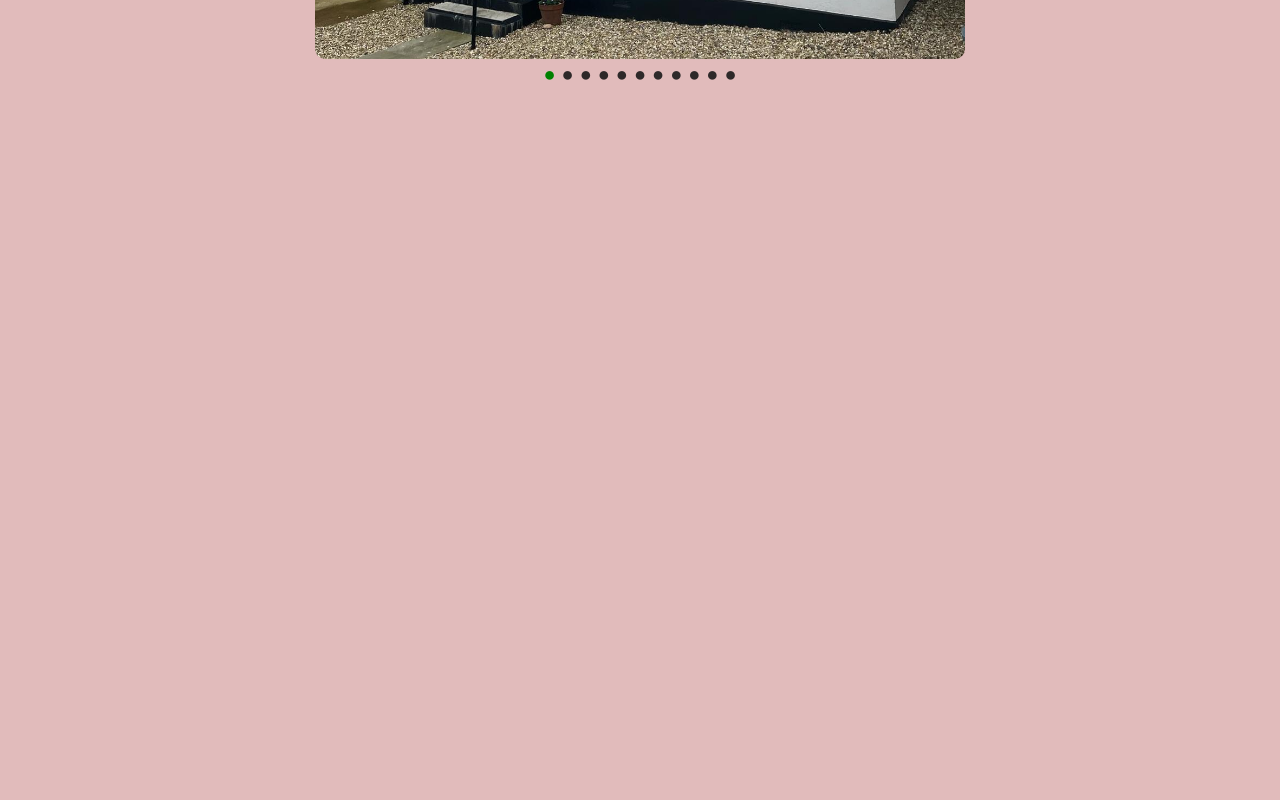
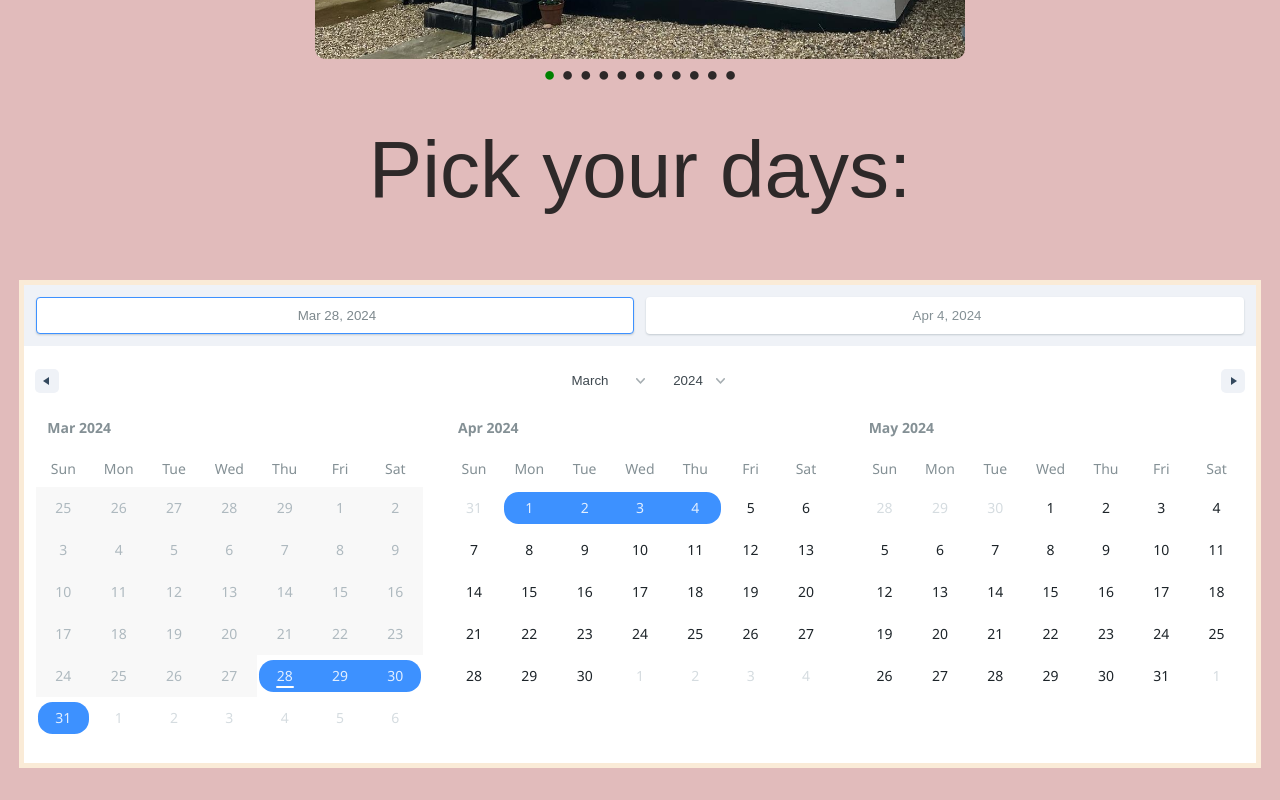
Before and after one commit to tomg195/AndysWebsite, a React (Vite) app: page / in a window 1280 px wide. Shown: the part 776-1576 px from the top of the page. Before the commit the page ends 865 px from the top, so only its background shows below. Built offline with nearby package versions, Linux system fonts and the light colour scheme.

Commit message:
Added BookingCalendar visual

```diff
--- a/package.json
+++ b/package.json
@@ -10,6 +10,7 @@
     "preview": "vite preview"
   },
   "dependencies": {
+    "date-fns": "^3.6.0",
     "react": "^18.2.0",
     "react-date-range": "^2.0.0-alpha.4",
     "react-dom": "^18.2.0"
--- a/src/App.jsx
+++ b/src/App.jsx
@@ -1,5 +1,6 @@
 import { useState } from "react";
 import ImageSlider from "./ImageSlider";
+import BookingCalendar from "./BookingCalendar";
 
 function App() {
   const images = [
@@ -27,19 +28,15 @@ function App() {
       <div className="banner">
         <h1>Andy's holiday home</h1>
       </div>
+
       <div style={containerStyles}>
         <ImageSlider images={images} />
       </div>
 
-      {/* <div style={containerStyles}><ImageSlider images={images} /></div> */}
+      <h2>Pick your days:</h2>
 
       <div>
-        {/* <a href="https://vitejs.dev" target="_blank">
-          <img src={viteLogo} className="logo" alt="Vite logo" />
-        </a>
-        <a href="https://react.dev" target="_blank">
-          <img src={reactLogo} className="logo react" alt="React logo" />
-        </a> */}
+        <BookingCalendar />
       </div>
     </div>
   );
--- /dev/null
+++ b/src/BookingCalendar.jsx
@@ -0,0 +1,57 @@
+import { useEffect, useState, useRef } from "react";
+import { addDays, setDay } from "date-fns";
+import { DateRange } from "react-date-range";
+import { format } from "date-fns/format";
+
+import "react-date-range/dist/styles.css"; // main style file
+import "react-date-range/dist/theme/default.css"; // theme css file
+
+const BookingCalendar = () => {
+  // date state
+  const [range, setRange] = useState([
+    {
+      startDate: new Date(),
+      endDate: addDays(new Date(), 7),
+      key: "selection",
+    },
+  ]);
+
+  const [daysSelected, setDaysSelected] = useState(false);
+
+  const handleDaysSelect = (item) => {
+    setRange([item.selection]);
+    if (item.selection.startDate && item.selection.endDate) {
+      setDaysSelected(true);
+    } else {
+      setDaysSelected(false);
+    }
+  };
+
+  const handleReserveClick = () => {
+    console.log("Reserved!");
+  };
+
+  return (
+    <div className="calendarWrap">
+      <DateRange
+        editableDateInputs={true}
+        onChange={handleDaysSelect}
+        moveRangeOnFirstSelection={false}
+        ranges={range}
+        months={3}
+        className="calendarElement"
+        direction="horizontal"
+        minDate={new Date()}
+      />
+      <div>
+        {daysSelected && (
+          <button className="reserveButton" onClick={handleReserveClick}>
+            Reserve
+          </button>
+        )}
+      </div>
+    </div>
+  );
+};
+
+export default BookingCalendar;
--- a/src/index.css
+++ b/src/index.css
@@ -1,5 +1,5 @@
 :root {
-  /* font-family: Inter, system-ui, Avenir, Helvetica, Arial, sans-serif; */
+  font-family: Bell MT, sans-serif;
   line-height: 1.5;
   font-weight: 400;
 
@@ -16,7 +16,6 @@
 
 body {
   margin: 0;
-
   place-items: center;
   min-width: 320px;
   min-height: 100vh;
@@ -37,9 +36,41 @@ h1 {
   font-weight: 400;
 }
 
+h2 {
+  font-size: 5rem;
+  font-weight: 400;
+  line-height: 1.1;
+}
+
 #root {
   /* max-width: 1280px; */
   margin: 0 auto;
   /* padding: 2rem; */
   text-align: center;
 }
+
+.calendarWrap {
+  display: inline-block;
+  position: relative;
+}
+
+.calendarElement {
+  border: 5px solid antiquewhite;
+  z-index: 999;
+  font-size: 14px;
+  font-family: "Segoe UI", Tahoma, Geneva, Verdana, sans-serif;
+  margin-bottom: 2rem;
+}
+
+.reserveButton {
+  /* flex: 1; */
+  height: 3rem;
+  width: 10rem;
+  background-color: rgb(154, 102, 102);
+  border: none;
+  cursor: pointer;
+  margin-bottom: 2rem;
+  font-weight: 400;
+  font-size: 20px;
+  font-family: Bell MT, sans-serif;
+}
```
Also changed, not shown: 1 other file (tests, documents, lock files or other folders).
